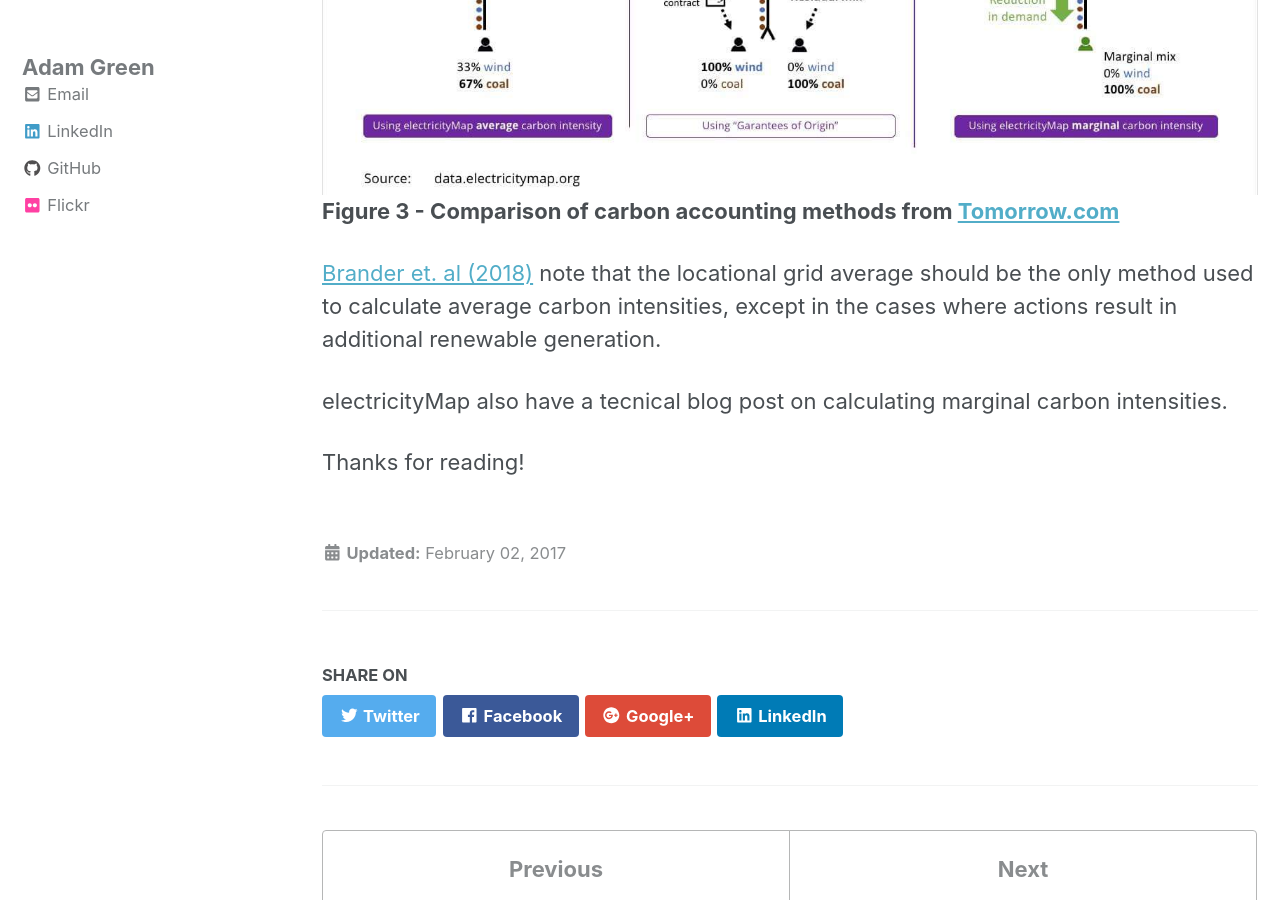
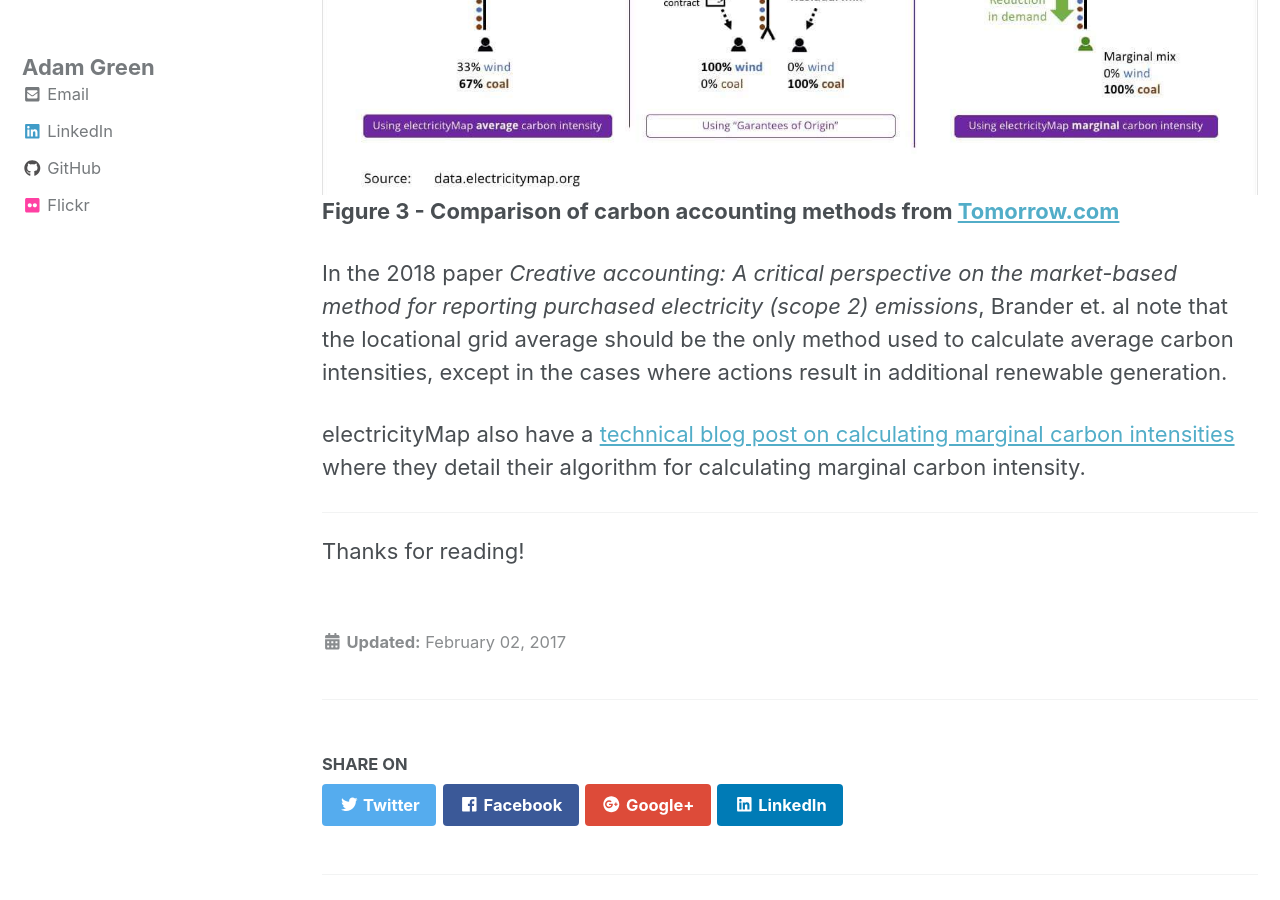
Before and after one commit to ADGEfficiency/adgefficiency.github.io, a Jekyll site: the page built from _posts/2017-02-02-energy-basics-average-vs-marginal-carbon-emissions.md, in a window 1280 px wide and 900 px high, scrolled down 4201 px. Built offline with Jekyll 4.4.1, drawn with Linux system fonts in a browser that asks for light colours; nearby versions of some CDN libraries.

Commit message:
marginal carbon post cleanup

```diff
--- a/_posts/2017-02-02-energy-basics-average-vs-marginal-carbon-emissions.md
+++ b/_posts/2017-02-02-energy-basics-average-vs-marginal-carbon-emissions.md
@@ -65,13 +65,15 @@ High marginal cost generators like open cycle gas turbines are usually also dirt
 
 ## other methods for accounting for carbon
 
-The excellent [electricityMap](https://www.electricitymap.org/?page=map&solar=false&remote=true&wind=false) has a great figure showing different methods for accounting for carbon.  This post focused on the carbon value of projects, so covers consequential accounting.
+The excellent [electricityMap](https://www.electricitymap.org/) has a great figure showing different methods for accounting for carbon.  This post focused on the carbon value of projects, so covers consequential accounting.
 
 ![Figure 3]({{ "/assets/avg_marginal/fig3.jpg"}})
 **Figure 3 - Comparison of carbon accounting methods from [Tomorrow.com](http://www.tmrow.com/)**
 
-[Brander et. al (2018)](https://reader.elsevier.com/reader/sd/634A47597DBEB61B680ED8B586A6B0AE714ED96505E7FC543D288089468636BB698D3B3135D52D434C9E97F52B2691A1) note that  the locational grid average should be the only method used to calculate average carbon intensities, except in the cases where actions result in additional renewable generation.
+In the 2018 paper *Creative accounting: A critical perspective on the market-based method for reporting purchased electricity (scope 2) emissions*, Brander et. al note that  the locational grid average should be the only method used to calculate average carbon intensities, except in the cases where actions result in additional renewable generation.
 
-electricityMap also have a tecnical blog post on calculating marginal carbon intensities.
+electricityMap also have a [technical blog post on calculating marginal carbon intensities](https://medium.com/electricitymap/using-machine-learning-to-estimate-the-hourly-marginal-carbon-intensity-of-electricity-49eade43b421) where they detail their algorithm for calculating marginal carbon intensity.
+
+---
 
 Thanks for reading!
```
